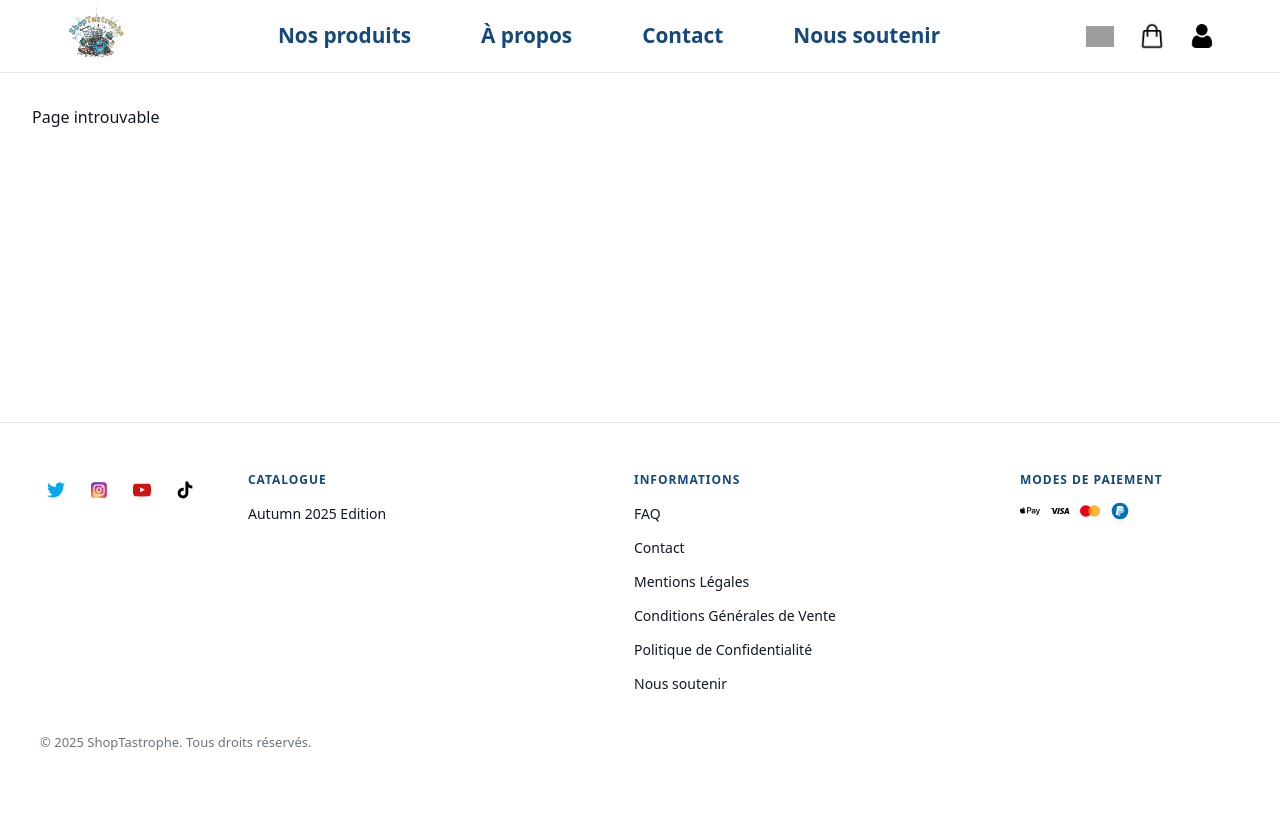
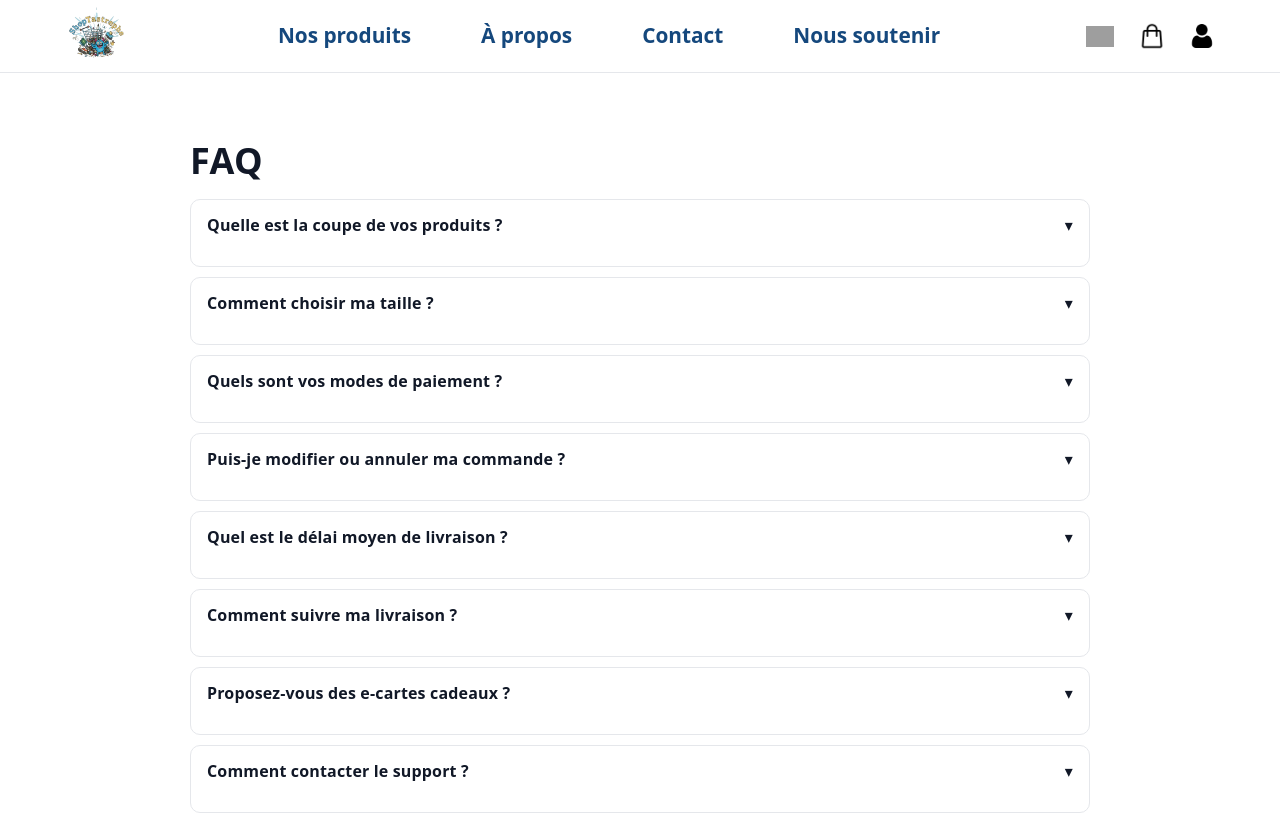
Before and after one commit to LiOlivier/ShopTastrophe, a React app in the folder frontend/: page /faq in a window 1280 px wide. Shown: the top 814 px of the page. Built offline with nearby package versions, Linux system fonts and the light colour scheme; grey boxes are pictures that could not be loaded; the HTML template or start-up script is replaced by a standard one.

Commit message:
change FAQ

```diff
--- a/frontend/src/App.jsx
+++ b/frontend/src/App.jsx
@@ -10,6 +10,7 @@ import Register from "./pages/Register";
 import { AuthProvider } from "./context/AuthContext";
 import Profile from "./pages/Profile";
 import About from "./pages/About";
+import FAQ from "./pages/FAQ";
 
 function App() {
   const location = useLocation();
@@ -23,6 +24,7 @@ function App() {
             <Route path="/" element={<Home />} />
             <Route path="/home" element={<Navigate to="/" replace />} />
             <Route path="/about" element={<About />} />
+            <Route path="/faq" element={<FAQ />} />
             <Route path="/cart" element={<Cart />} />
             <Route path="/orders" element={<Orders />} />
             <Route path="/profile" element={<Profile />} />
--- /dev/null
+++ b/frontend/src/pages/FAQ.css
@@ -0,0 +1,90 @@
+.faq-container {
+	max-width: 900px;
+	margin: 0 auto;
+	padding: 36px 18px;
+}
+
+.faq-title {
+	font-size: clamp(24px, 3.6vw, 36px);
+	font-weight: 800;
+	letter-spacing: 0.01em;
+	margin: 0 0 18px 0;
+	color: #111827;
+}
+
+.faq-list {
+	display: flex;
+	flex-direction: column;
+	gap: 10px;
+}
+
+.faq-item {
+	border: 1px solid #e5e7eb;
+	border-radius: 10px;
+	background: #fff;
+	overflow: hidden;
+}
+
+.faq-q {
+	width: 100%;
+	display: flex;
+	align-items: center;
+	justify-content: space-between;
+	gap: 12px;
+	background: transparent;
+	border: none;
+	color: #111827;
+	padding: 14px 16px;
+	font-size: 16px;
+	font-weight: 700;
+	letter-spacing: 0.01em;
+	cursor: pointer;
+	transition: background-color 0.2s ease, color 0.2s ease;
+}
+
+.faq-item.open .faq-q {
+	color: #15487D;
+}
+
+.faq-q:focus-visible {
+	outline: none;
+	box-shadow: 0 0 0 3px rgba(21, 72, 125, 0.25);
+}
+
+.chev {
+	display: inline-block;
+	transition: transform 0.2s ease;
+}
+
+.faq-item.open .chev {
+	transform: rotate(180deg);
+}
+
+.faq-a {
+	padding: 0 16px 16px 16px;
+	font-size: 15px;
+	color: #374151;
+	line-height: 1.55;
+	max-height: 0;
+	opacity: 0;
+	overflow: hidden;
+	transition: max-height 0.22s ease, opacity 0.22s ease;
+}
+
+.faq-item.open .faq-a {
+	max-height: 240px;
+	opacity: 1;
+}
+
+@media (max-width: 640px) {
+	.faq-container {
+		padding: 24px 14px;
+	}
+	.faq-q {
+		padding: 12px 14px;
+		font-size: 15px;
+	}
+	.faq-a {
+		padding: 0 14px 14px 14px;
+	}
+}
--- /dev/null
+++ b/frontend/src/pages/FAQ.jsx
@@ -0,0 +1,77 @@
+import { useState } from "react";
+import "./FAQ.css";
+
+const faqs = [
+  {
+    q: "Quelle est la coupe de vos produits ?",
+    a: "Des coupes modernes et confortables. Si vous hésitez entre deux tailles, prenez la plus grande pour un tombé plus loose."
+  },
+  {
+    q: "Comment choisir ma taille ?",
+    a: "Consultez le guide des tailles sur chaque fiche produit. Mesures à plat et conseils de fit y sont indiqués."
+  },
+  {
+    q: "Quels sont vos modes de paiement ?",
+    a: "Vous pouvez payer par Apple Pay, Visa, Mastercard et PayPal. Les transactions sont sécurisées."
+  },
+  {
+    q: "Puis‑je modifier ou annuler ma commande ?",
+    a: "Tant que la commande n'est pas expédiée, c'est possible. Contactez le support au plus vite depuis votre espace commandes."
+  },
+  {
+    q: "Quel est le délai moyen de livraison ?",
+    a: "En France métropolitaine, 2 à 4 jours ouvrés selon le transporteur et la période."
+  },
+  {
+    q: "Comment suivre ma livraison ?",
+    a: "Un lien de suivi est envoyé par e‑mail dès l'expédition et reste disponible dans votre espace commandes."
+  },
+  {
+    q: "Proposez‑vous des e‑cartes cadeaux ?",
+    a: "Oui, de 10€ à 200€. La carte est envoyée par e‑mail avec un code utilisable en une ou plusieurs fois."
+  },
+  {
+    q: "Comment contacter le support ?",
+    a: "Depuis la page Contact ou votre espace profil/commandes. Réponse sous 24 à 48h ouvrées."
+  }
+];
+
+export default function FAQ() {
+  const [open, setOpen] = useState(() => faqs.map(() => false));
+  const toggle = (i) => setOpen((s) => s.map((v, idx) => (idx === i ? !v : v)));
+
+  return (
+    <section className="faq-container">
+      <h1 className="faq-title">FAQ</h1>
+      <div className="faq-list" role="list">
+        {faqs.map((item, i) => {
+          const panelId = `faq-panel-${i}`;
+          const btnId = `faq-btn-${i}`;
+          const isOpen = open[i];
+          return (
+            <div className={`faq-item${isOpen ? " open" : ""}`} key={i} role="listitem">
+              <button
+                id={btnId}
+                className="faq-q"
+                aria-expanded={isOpen}
+                aria-controls={panelId}
+                onClick={() => toggle(i)}
+              >
+                <span className="q-text">{item.q}</span>
+                <span className="chev" aria-hidden>▾</span>
+              </button>
+              <div
+                id={panelId}
+                className="faq-a"
+                role="region"
+                aria-labelledby={btnId}
+              >
+                <p>{item.a}</p>
+              </div>
+            </div>
+          );
+        })}
+      </div>
+    </section>
+  );
+}
```
